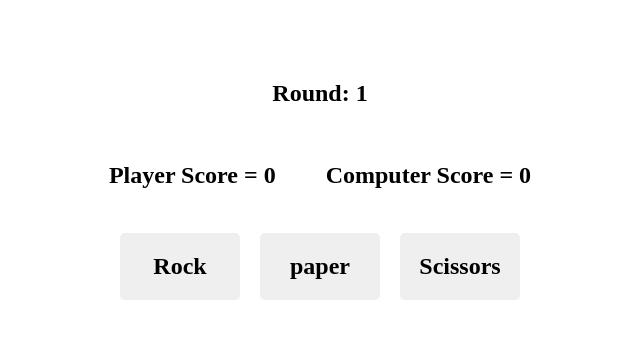
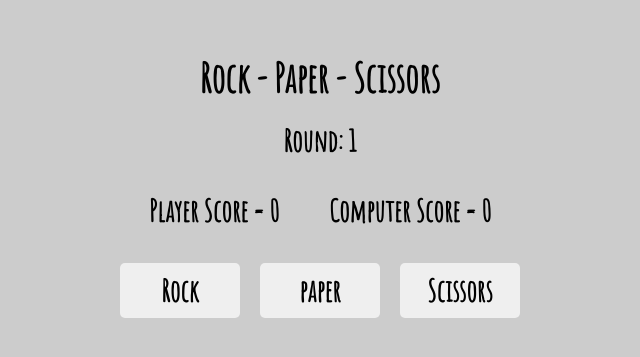
Before and after one commit to jazzyclimber/Rock-Paper-Scissors, a plain HTML site: page index.html in a window 1280 px wide. Shown: the part 215-572 px from the top of the page, without its empty margins (320-960 px from the left). Drawn offline with nearby package versions, Linux system fonts and the light colour scheme.

Commit message:
Added title to HTML - Changed Typography CSS

```diff
--- a/index.html
+++ b/index.html
@@ -8,6 +8,12 @@
   <script src="https://ajax.googleapis.com/ajax/libs/jquery/3.3.1/jquery.min.js"></script>
   <body>
     <div id="content-container" class="flex column justify-center align-center ">
+
+      <div id="title-section">
+        <div id="title">
+          <h1>Rock - Paper - Scissors</h1>
+        </div>
+      </div>
 
       <div id="round-section" class="flex justify-center">
         <div id="round-container">
--- a/main.css
+++ b/main.css
@@ -1,3 +1,21 @@
+@import url('https://fonts.googleapis.com/css?family=Amatic+SC');
+
+/* typography */
+h1,h2,h3,h4,h5,h6 {
+  margin: 5px 0;
+}
+h1 {
+  font-size: 40px;
+}
+h2 {
+  font-size: 30px;
+}
+h3 {
+  font-size: 24px;
+}
+p {
+  font-size: 24px;
+}
 
 /* Base Styles */
 *, *:before, *:after {
@@ -10,7 +28,11 @@ html, body {
   height: 100%;
   margin: 0;
   padding: 0;
+  font-family: "Amatic SC", cursive;
+  background-color: #ccc;
+  line-height: 1.5;
 }
+
 #content-container {
   margin: 0 auto;
   max-width: 1140px;
```
